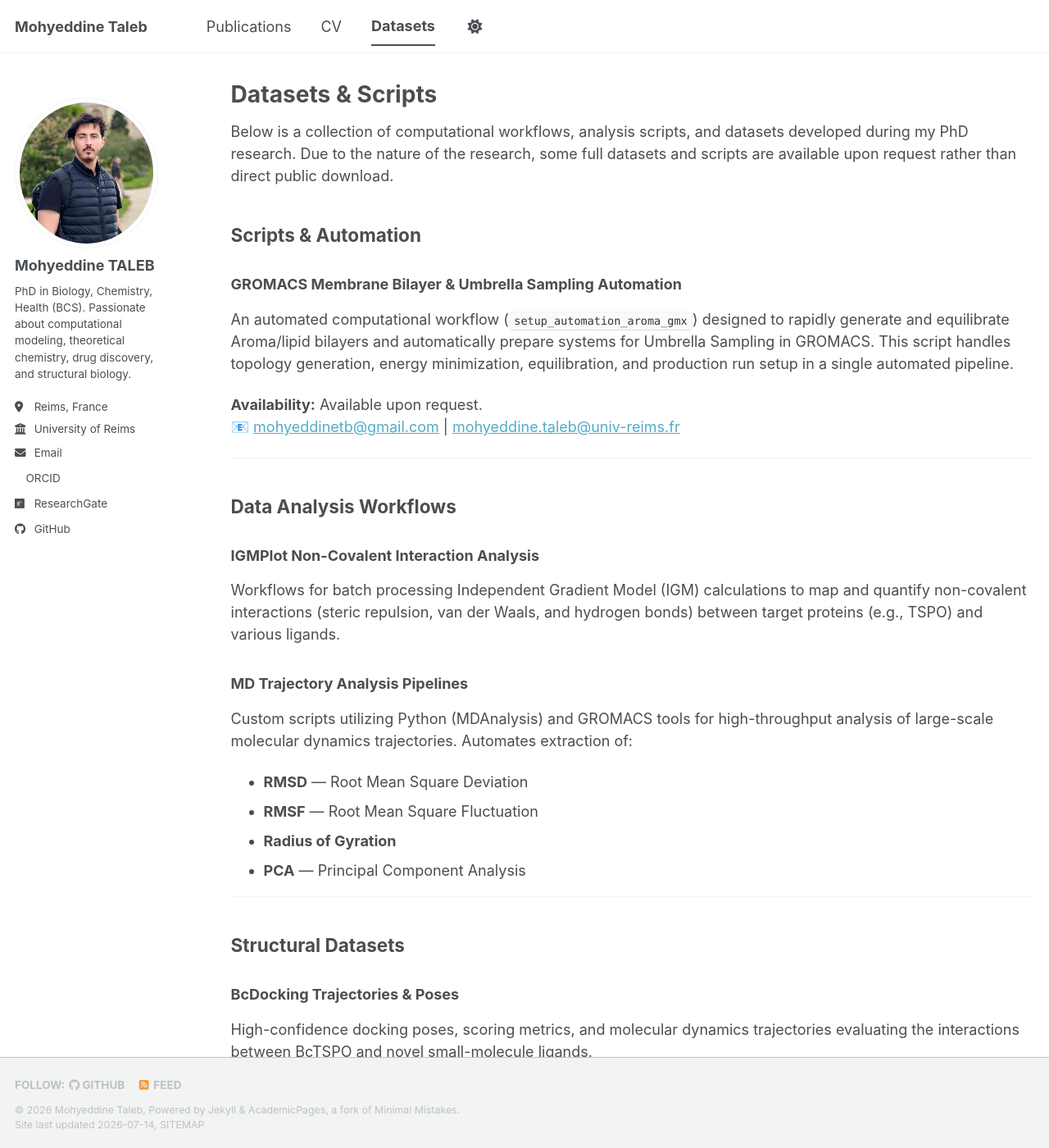
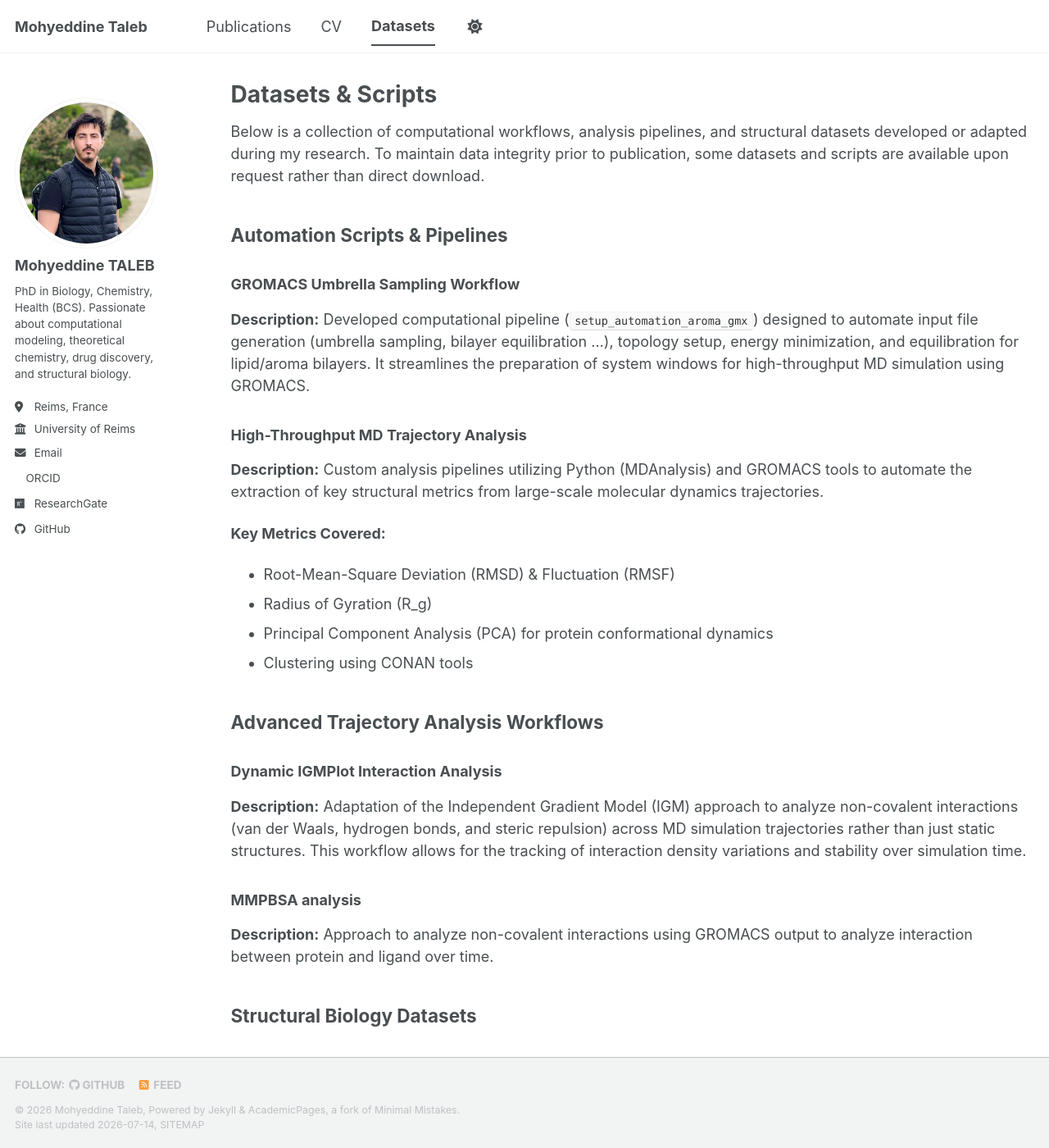
Before and after one commit to mohyeddine-taleb/mohyeddine-taleb.github.io, a Jekyll site: the page built from _pages/datasets.md, in a window 1280 px wide and 1400 px high. Shown: the whole window at 82% size. Built offline with Jekyll 4.4.1, drawn with Linux system fonts in a browser that asks for light colours; a style sheet for code colours, icons or effects is not loaded; some of the changed text lies outside the part shown.

Commit message:
Update site content and fix publications

```diff
--- a/_pages/datasets.md
+++ b/_pages/datasets.md
@@ -5,37 +5,37 @@ permalink: /datasets/
 author_profile: true
 ---
 
-{% include base_path %}
+Below is a collection of computational workflows, analysis pipelines, and structural datasets developed or adapted during my research. To maintain data integrity prior to publication, some datasets and scripts are available upon request rather than direct download.
 
-Below is a collection of computational workflows, analysis scripts, and datasets developed during my PhD research. Due to the nature of the research, some full datasets and scripts are available upon request rather than direct public download.
+## Automation Scripts & Pipelines
 
-## Scripts & Automation
+### GROMACS Umbrella Sampling Workflow
+**Description:** Developed computational pipeline (`setup_automation_aroma_gmx`) designed to automate input file generation (umbrella sampling, bilayer equilibration ...), topology setup, energy minimization, and equilibration for lipid/aroma bilayers. It streamlines the preparation of system windows for high-throughput MD simulation using GROMACS.
 
-### GROMACS Membrane Bilayer & Umbrella Sampling Automation
-An automated computational workflow (`setup_automation_aroma_gmx`) designed to rapidly generate and equilibrate Aroma/lipid bilayers and automatically prepare systems for Umbrella Sampling in GROMACS. This script handles topology generation, energy minimization, equilibration, and production run setup in a single automated pipeline.
+### High-Throughput MD Trajectory Analysis
+**Description:** Custom analysis pipelines utilizing Python (MDAnalysis) and GROMACS tools to automate the extraction of key structural metrics from large-scale molecular dynamics trajectories.
 
-**Availability:** Available upon request.
-📧 [mohyeddinetb@gmail.com](mailto:mohyeddinetb@gmail.com) | [mohyeddine.taleb@univ-reims.fr](mailto:mohyeddine.taleb@univ-reims.fr)
+**Key Metrics Covered:**
+* Root-Mean-Square Deviation (RMSD) & Fluctuation (RMSF)
+* Radius of Gyration (R_g)
+* Principal Component Analysis (PCA) for protein conformational dynamics
+* Clustering using CONAN tools
+
+## Advanced Trajectory Analysis Workflows
+
+### Dynamic IGMPlot Interaction Analysis
+**Description:** Adaptation of the Independent Gradient Model (IGM) approach to analyze non-covalent interactions (van der Waals, hydrogen bonds, and steric repulsion) across MD simulation trajectories rather than just static structures. This workflow allows for the tracking of interaction density variations and stability over simulation time.
+
+### MMPBSA analysis
+**Description:** Approach to analyze non-covalent interactions using GROMACS output to analyze interaction between protein and ligand over time.
+
+## Structural Biology Datasets
+
+### BcTSPO Docking Poses & MD Trajectories
+**Description:** A curated dataset containing high-confidence docking poses, scoring metrics, and explicit-solvent molecular dynamics trajectories evaluating the interaction between protein and novel small-molecule ligands.
 
 ---
 
-## Data Analysis Workflows
-
-### IGMPlot Non-Covalent Interaction Analysis
-Workflows for batch processing Independent Gradient Model (IGM) calculations to map and quantify non-covalent interactions (steric repulsion, van der Waals, and hydrogen bonds) between target proteins (e.g., TSPO) and various ligands.
-
-### MD Trajectory Analysis Pipelines
-Custom scripts utilizing Python (MDAnalysis) and GROMACS tools for high-throughput analysis of large-scale molecular dynamics trajectories. Automates extraction of:
-- **RMSD** — Root Mean Square Deviation
-- **RMSF** — Root Mean Square Fluctuation
-- **Radius of Gyration**
-- **PCA** — Principal Component Analysis
-
----
-
-## Structural Datasets
-
-### BcDocking Trajectories & Poses
-High-confidence docking poses, scoring metrics, and molecular dynamics trajectories evaluating the interactions between BcTSPO and novel small-molecule ligands.
-
-⚠️ *Currently under embargo pending publication.*
+## Contact for Sharing & Collaboration
+If you are interested in using these workflows or discussing the datasets, feel free to reach out:
+📧 [mohyeddinetb@gmail.com](mailto:mohyeddinetb@gmail.com) \| [mohyeddine.taleb@univ-reims.fr](mailto:mohyeddine.taleb@univ-reims.fr)
```
Also changed, not shown: _pages/about.md (+3 -10 lines), _pages/cv.md (+1 -1 lines), _pages/publications.html (deleted, +0 -33 lines), _pages/publications.md (added, +56 -0 lines), _publications/2024-02-17-paper-title-number-4.md (deleted, +0 -13 lines), _publications/2025-06-08-paper-title-number-5.md (deleted, +0 -13 lines), _publications/2026-07-02-BcTSPO.md (deleted, +0 -23 lines), _publications/2026-07-02-Cadaba-farinosa.md (deleted, +0 -16 lines).
